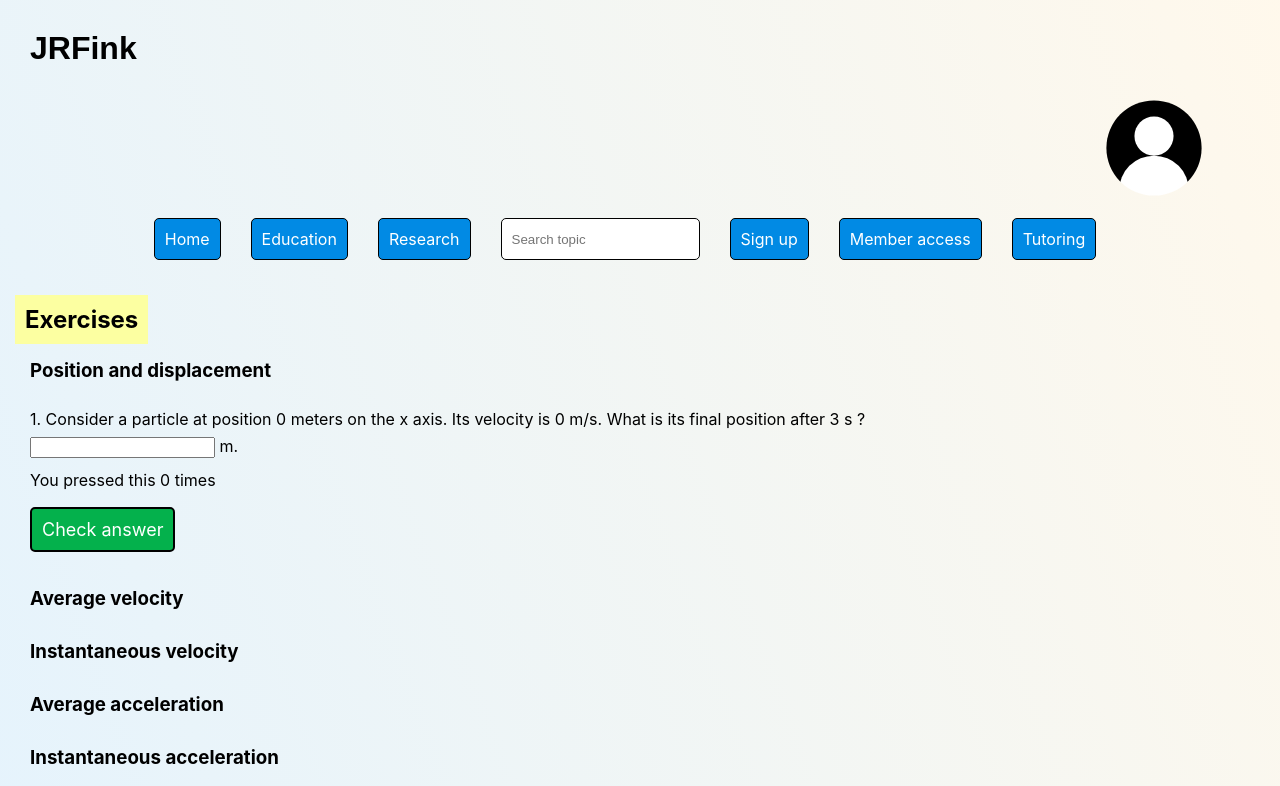
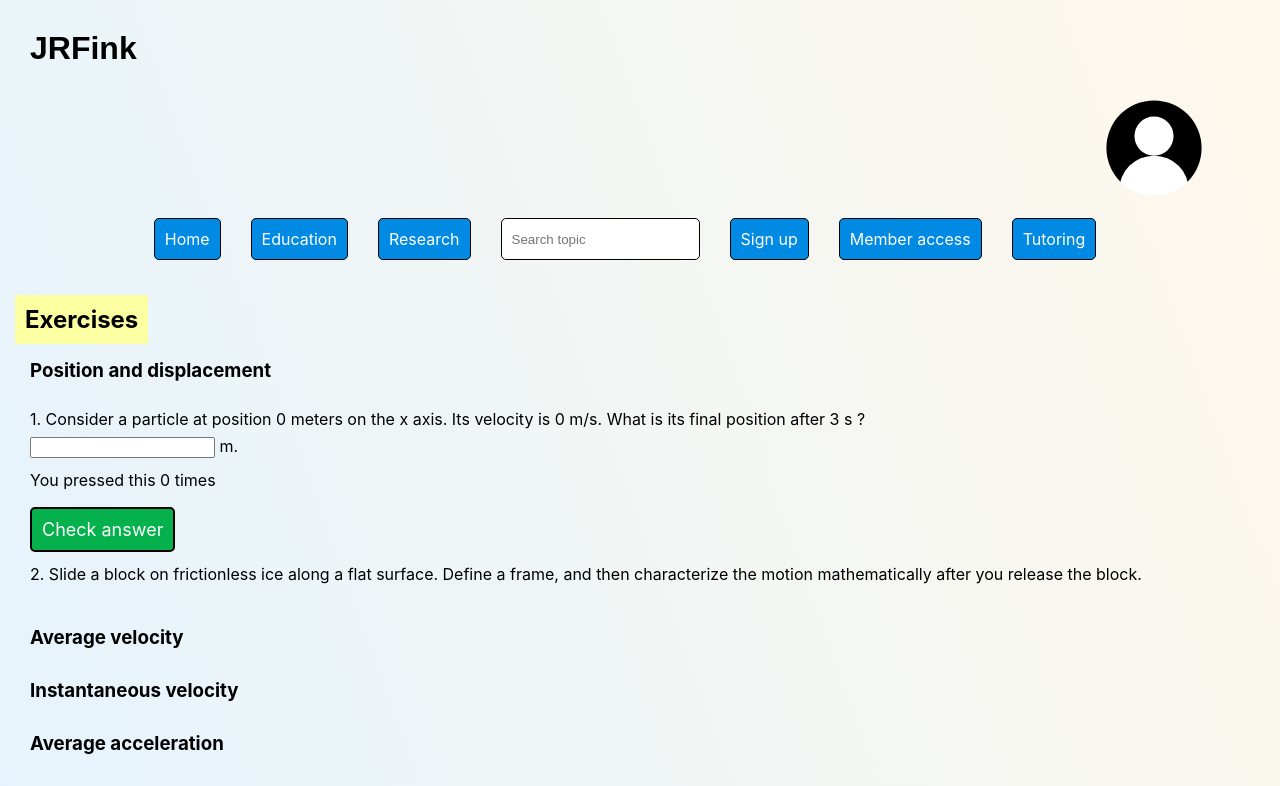
Before and after one commit to JRFink/jrfphyspagesnew, a Next.js app: page /exercises/gp1/1dmex in a window 1280 px wide. Shown: the top 786 px of the page. Built offline with nearby package versions, Linux system fonts and the light colour scheme.

Commit message:
Update 1dmex.tsx

```diff
--- a/pages/exercises/gp1/1dmex.tsx
+++ b/pages/exercises/gp1/1dmex.tsx
@@ -19,6 +19,9 @@ const OnedmEx = () => {
         <p>You pressed this {count} times</p>
         <button onClick={() => setCount(count + 1)} className={style.greenButtonCont}>Check answer</button>
       <br></br>
+<p>
+2.  Slide a block on frictionless ice along a flat surface. Define a frame, and then characterize the motion mathematically after you release the block.
+</p>
       <br></br>
       <h3>
         Average velocity
```
